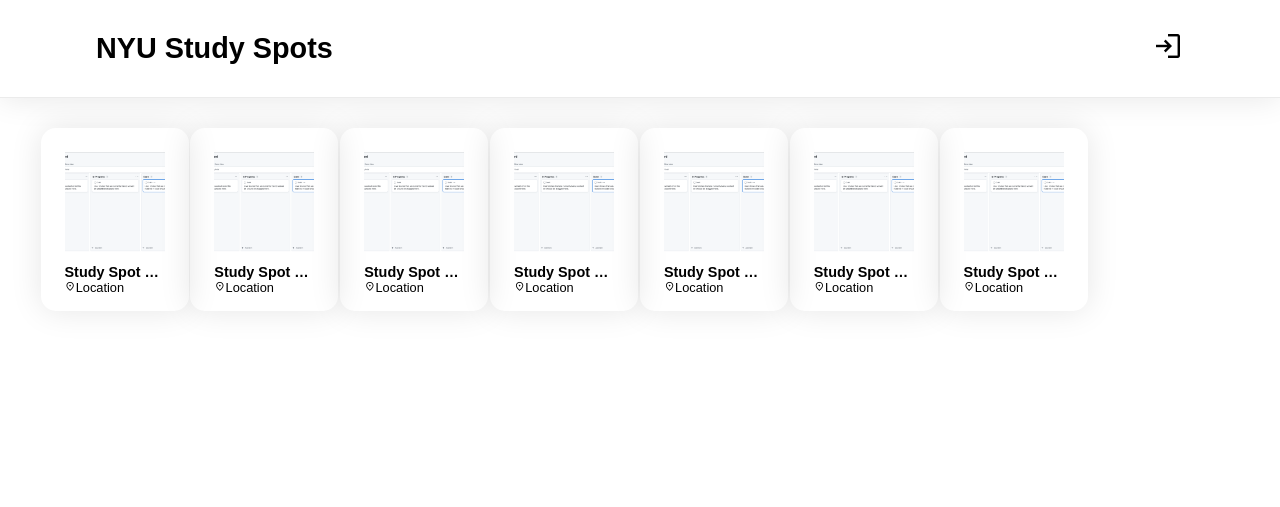
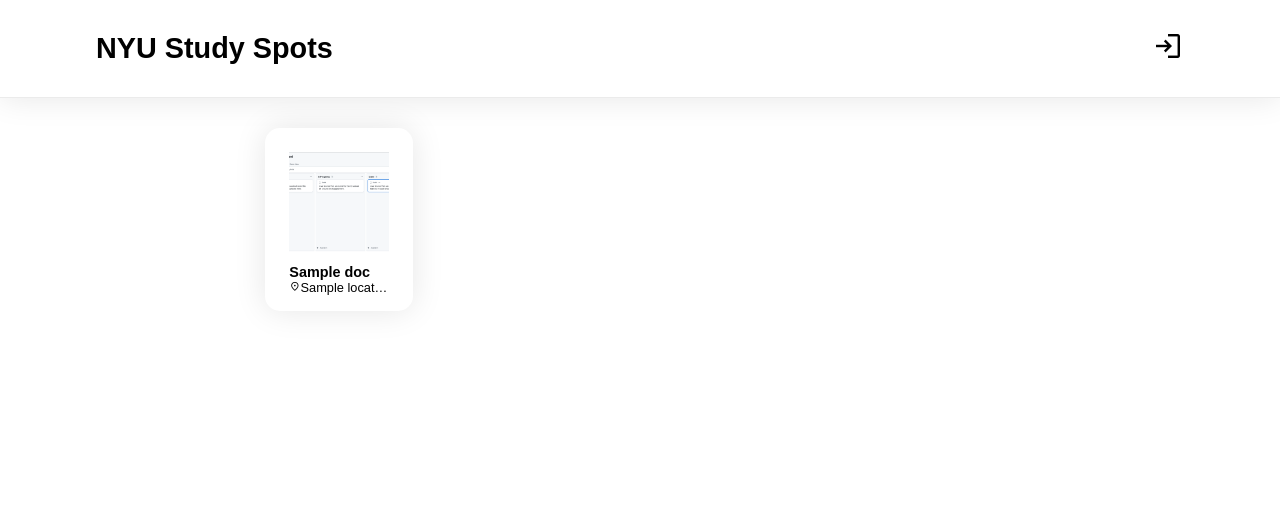
Before and after one commit to software-students-fall2022/web-app-exercise-team-2-1, a Flask app: template templates/home.html in a window 1280 px wide. Shown: the top 507 px of the page. Run offline with Flask 2, Linux system fonts and the light colour scheme; the template is opened without the code that fills it: most values are stand-ins (such as "Sample title", 1, 10 or a date in 2020); parts of the project's set-up code (start-up, migrations or seed data) failed here and were passed over.

Commit message:
added in routes to handle post requests for adding spots and searching spots

```diff
--- a/app.py
+++ b/app.py
@@ -1,5 +1,6 @@
 #!/usr/bin/env python3
 
+from crypt import methods
 from flask import Flask, render_template, request, redirect, url_for, make_response
 from dotenv import dotenv_values
 
@@ -20,7 +21,7 @@ if config['FLASK_ENV'] == 'development':
     # turn on debugging, if in development
     app.debug = True  # debug mnode
 
-"""
+
 # connect to the database
 cxn = pymongo.MongoClient(config['MONGO_URI'], serverSelectionTimeoutMS=5000)
 try:
@@ -33,7 +34,7 @@ except Exception as e:
     # render_template('error.html', error=e) # render the edit template
     print(' *', "Failed to connect to MongoDB at", config['MONGO_URI'])
     print('Database connection error:', e) # debug
-"""
+
 
 # set up the routes
 
@@ -41,9 +42,9 @@ except Exception as e:
 @app.route('/')
 def home():
 
-    # Route for the home page
-
-    return render_template('home.html')  # render the home template
+    #Route for the home page
+    docs = db.spots.find({}).sort("created_at", -1)
+    return render_template('home.html', docs = docs)  # render the home template
 
 @app.route('/detail')
 def detail():
@@ -52,12 +53,42 @@ def detail():
 
     return render_template('detail.html')  # render the detail template
 
-@app.route('/create_post')
+@app.route('/create')
 def create_post():
 
     # Route for the add study spot page
 
     return render_template('add_spot.html')  # render the add study spot template
+
+@app.route('/create', methods = ['POST'])
+def add_spot():
+
+    name = request.form['fitem']
+    address = request.form['faddress']
+    location = request.form['flocation']
+    type = request.form['ftype']
+    purchase_info = False
+    if request.form['fpurchase'] == 'Yes':
+        purchase_info = True
+    noise_level = request.form['fnoise']
+    description = request.form['fdescription']
+
+    # create a new document with the data the user entered
+    doc = {
+        "name": name,
+        "address": address,
+        "created_at": datetime.datetime.utcnow(),
+        "location": location,
+        "type": type,
+        "purchase_info": purchase_info,
+        "noise_level": noise_level,
+        "description": description,
+    }
+
+    db.spots.insert_one(doc) # insert a new document
+
+    return redirect(url_for('home'))
+
 
 @app.route('/moderator_login')
 def moderator_login():
@@ -71,94 +102,106 @@ def search():
     # Route for the moderator login page
     return render_template('search_page.html')
 
+@app.route('/search', methods = ['POST'])
+def search_spots():
+    name = request.form['fspotname']
+    type = request.form['ftype']
+    if type == "---":
+        docs = db.spots.find({"name": name}).sort("created_at", -1)
+    else:
+        docs = db.spots.find({"name": name, "type": type}).sort("created_at", -1)
+    return render_template("home.html", docs = docs) # pass the list of search results as an argument to the home page for displaying
 
-"""
 # route to accept form submission and create a new post
-@app.route('/create', methods=['POST'])
-def create_post():
+# @app.route('/create', methods=['POST'])
+# def create_post():
 
-#Route for POST requests to the create page.
-#Accepts the form submission data for a new document and saves the document to the database.
+# #Route for POST requests to the create page.
+# #Accepts the form submission data for a new document and saves the document to the database.
+#     name = request.form['fitem']
+#     address = request.form['faddress']
+#     location = request.form['flocation']
+#     type = request.form['ftype']
+#     purchase_info = False
+#     if request.form['fpurchase'] == 'Yes':
+#         purchase_info = True
+#     noise_level = request.form['fnosie']
+#     description = request.form['fdescription']
 
-    name = request.form['fname']
-    message = request.form['fmessage']
+#     # create a new document with the data the user entered
+#     doc = {
+#         "name": name,
+#         "address": address,
+#         "created_at": datetime.datetime.utcnow(),
+#         "location": location,
+#         "type": type,
+#         "purchase_info": purchase_info,
+#         "noise_level": noise_level,
+#         "description": description,
+#     }
+#     doc = {
+#         "name": "study spot"
+#     }
+#     db.spots.insert_one(doc) # insert a new document
+
+#     return redirect(url_for('home')) # tell the browser to make a request for the / route (the home function)
 
 
-    # create a new document with the data the user entered
-    doc = {
-        "name": name,
-        "message": message,
-        "created_at": datetime.datetime.utcnow()
-    }
-    db.exampleapp.insert_one(doc) # insert a new document
+# # route to view the edit form for an existing post
+# @app.route('/edit/<mongoid>')
+# def edit(mongoid):
 
-    return redirect(url_for('home')) # tell the browser to make a request for the / route (the home function)
+#     #Route for GET requests to the edit page.
+#     #Displays a form users can fill out to edit an existing record.
+
+#     doc = db.exampleapp.find_one({"_id": ObjectId(mongoid)})
+#     return render_template('edit.html', mongoid=mongoid, doc=doc) # render the edit template
 
 
-# route to view the edit form for an existing post
-@app.route('/edit/<mongoid>')
-def edit(mongoid):
+# # route to accept the form submission to delete an existing post
+# @app.route('/edit/<mongoid>', methods=['POST'])
+# def edit_post(mongoid):
 
-    #Route for GET requests to the edit page.
-    #Displays a form users can fill out to edit an existing record.
+#     #Route for POST requests to the edit page.
+#     #Accepts the form submission data for the specified document and updates the document in the database.
 
-    doc = db.exampleapp.find_one({"_id": ObjectId(mongoid)})
-    return render_template('edit.html', mongoid=mongoid, doc=doc) # render the edit template
+#     name = request.form['fname']
+#     message = request.form['fmessage']
+
+#     doc = {
+#         # "_id": ObjectId(mongoid),
+#         "name": name,
+#         "message": message,
+#         "created_at": datetime.datetime.utcnow()
+#     }
+
+#     db.exampleapp.update_one(
+#         {"_id": ObjectId(mongoid)}, # match criteria
+#         { "$set": doc }
+#     )
+
+#     return redirect(url_for('home')) # tell the browser to make a request for the / route (the home function)
+
+# # route to delete a specific post
+# @app.route('/delete/<mongoid>')
+# def delete(mongoid):
+
+#     #Route for GET requests to the delete page.
+#     #Deletes the specified record from the database, and then redirects the browser to the home page.
+
+#     db.exampleapp.delete_one({"_id": ObjectId(mongoid)})
+#     return redirect(url_for('home')) # tell the web browser to make a request for the / route (the home function)
 
 
-# route to accept the form submission to delete an existing post
-@app.route('/edit/<mongoid>', methods=['POST'])
-def edit_post(mongoid):
+# # route to handle any errors
 
-    #Route for POST requests to the edit page.
-    #Accepts the form submission data for the specified document and updates the document in the database.
+# @app.errorhandler(Exception)
+# def handle_error(e):
 
-    name = request.form['fname']
-    message = request.form['fmessage']
+#     # Output any errors - good for debugging.
 
-    doc = {
-        # "_id": ObjectId(mongoid),
-        "name": name,
-        "message": message,
-        "created_at": datetime.datetime.utcnow()
-    }
+#     return render_template('error.html', error=e)  # render the edit template
 
-    db.exampleapp.update_one(
-        {"_id": ObjectId(mongoid)}, # match criteria
-        { "$set": doc }
-    )
-
-    return redirect(url_for('home')) # tell the browser to make a request for the / route (the home function)
-
-# route to delete a specific post
-@app.route('/delete/<mongoid>')
-def delete(mongoid):
-
-    #Route for GET requests to the delete page.
-    #Deletes the specified record from the database, and then redirects the browser to the home page.
-
-    db.exampleapp.delete_one({"_id": ObjectId(mongoid)})
-    return redirect(url_for('home')) # tell the web browser to make a request for the / route (the home function)
-
-
-# route to handle any errors
-
-
-@app.errorhandler(Exception)
-def handle_error(e):
-
-    # Output any errors - good for debugging.
-
-    return render_template('error.html', error=e)  # render the edit template
-"""
-@app.route('/search', methods = ['POST'])
-def return_search_results():
-    name = request.form['fspotname']
-    type = request.form['ftype']
-    location = request.form['flocation']
-
-    docs = db.exampleapp.find({"name": name, "type": type, "location": location}).sort("created_at", -1)
-    return render_template("home.html", docs = docs) # pass the list of search results as an argument to the home page for displaying
 
 
 # run the app
--- a/static/css/search_page.css
+++ b/static/css/search_page.css
@@ -55,12 +55,6 @@ padding: 10px 20px;
 color: grey;
 }
 
-form #flocation{
-    border: none;
-    outline: none;
-    color: purple;
-}
-
 form #ftype{
     border: none;
     outline: none;
--- a/templates/add_spot.html
+++ b/templates/add_spot.html
@@ -16,7 +16,7 @@
         <h2>Add a new study spot:</h2>
       </header>
       <main>
-        <form method="POST" action="{{ url_for('create_post')}}">
+        <form method="POST" action="{{ url_for('add_spot')}}">
           <p class="field">Name/Title for the study spot: <input type="text" id="fitem" name="fitem" /><br /></p>
           <p>Address: <input type="text" id="faddress" name="faddress" /><br /></p>
           <p>Location:
--- a/templates/home.html
+++ b/templates/home.html
@@ -5,62 +5,64 @@
 <link rel="stylesheet" href="https://fonts.googleapis.com/css2?family=Material+Symbols+Outlined:opsz,wght,FILL,GRAD@20..48,100..700,0..1,-50..200" />
 <div class="home-container">
     <div class="spot-grid-container">
-        <div class="spot-card">
-            <a href="">
+        {% for doc in docs %}
+            <div class="spot-card">
+                <a href="">
+                    <!-- This is also a placeholder until backend implementation -->
+                    <img class="spot-card-image" src="../images/simple-task-board.png"/>
+                    <div class="study-card-name">{{doc.name}}</div>
+                    <div class="study-spot-location"><span class="material-symbols-outlined location-icon">location_on</span>{{doc.location}}</div>
+                </a>
+            </div>
+        {%endfor%}
+        <!-- <div class="spot-card">
+            <a href=""> -->
                 <!-- This is also a placeholder until backend implementation -->
-                <img class="spot-card-image" src="../images/simple-task-board.png"/>
+                <!-- <img class="spot-card-image" src="../images/simple-task-board.png"/>
                 <div class="study-card-name">Study Spot Name</div>
                 <div class="study-spot-location"><span class="material-symbols-outlined location-icon">location_on</span>Location</div>
             </a>
         </div>
         <div class="spot-card">
-            <a href="">
+            <a href=""> -->
                 <!-- This is also a placeholder until backend implementation -->
-                <img class="spot-card-image" src="../images/simple-task-board.png"/>
+                <!-- <img class="spot-card-image" src="../images/simple-task-board.png"/>
                 <div class="study-card-name">Study Spot Name</div>
                 <div class="study-spot-location"><span class="material-symbols-outlined location-icon">location_on</span>Location</div>
             </a>
         </div>
         <div class="spot-card">
-            <a href="">
+            <a href=""> -->
                 <!-- This is also a placeholder until backend implementation -->
-                <img class="spot-card-image" src="../images/simple-task-board.png"/>
+                <!-- <img class="spot-card-image" src="../images/simple-task-board.png"/>
                 <div class="study-card-name">Study Spot Name</div>
                 <div class="study-spot-location"><span class="material-symbols-outlined location-icon">location_on</span>Location</div>
             </a>
         </div>
         <div class="spot-card">
-            <a href="">
+            <a href=""> -->
                 <!-- This is also a placeholder until backend implementation -->
-                <img class="spot-card-image" src="../images/simple-task-board.png"/>
+                <!-- <img class="spot-card-image" src="../images/simple-task-board.png"/>
                 <div class="study-card-name">Study Spot Name</div>
                 <div class="study-spot-location"><span class="material-symbols-outlined location-icon">location_on</span>Location</div>
             </a>
-        </div>
-        <div class="spot-card">
-            <a href="">
+        </div> -->
+        <!-- <div class="spot-card">
+            <a href=""> -->
                 <!-- This is also a placeholder until backend implementation -->
-                <img class="spot-card-image" src="../images/simple-task-board.png"/>
+                <!-- <img class="spot-card-image" src="../images/simple-task-board.png"/>
                 <div class="study-card-name">Study Spot Name</div>
                 <div class="study-spot-location"><span class="material-symbols-outlined location-icon">location_on</span>Location</div>
             </a>
-        </div>
-        <div class="spot-card">
-            <a href="">
+        </div> -->
+        <!-- <div class="spot-card">
+            <a href=""> -->
                 <!-- This is also a placeholder until backend implementation -->
-                <img class="spot-card-image" src="../images/simple-task-board.png"/>
+                <!-- <img class="spot-card-image" src="../images/simple-task-board.png"/>
                 <div class="study-card-name">Study Spot Name</div>
                 <div class="study-spot-location"><span class="material-symbols-outlined location-icon">location_on</span>Location</div>
             </a>
-        </div>
-        <div class="spot-card">
-            <a href="">
-                <!-- This is also a placeholder until backend implementation -->
-                <img class="spot-card-image" src="../images/simple-task-board.png"/>
-                <div class="study-card-name">Study Spot Name</div>
-                <div class="study-spot-location"><span class="material-symbols-outlined location-icon">location_on</span>Location</div>
-            </a>
-        </div>
+        </div> -->
         <!-- This keeps the last spot card left aligned if it's alone in a new row -->
         <div class="card-placeholder"></div>
     </div>
```
Also changed, not shown: templates/search_page.html (+2 -5 lines).
